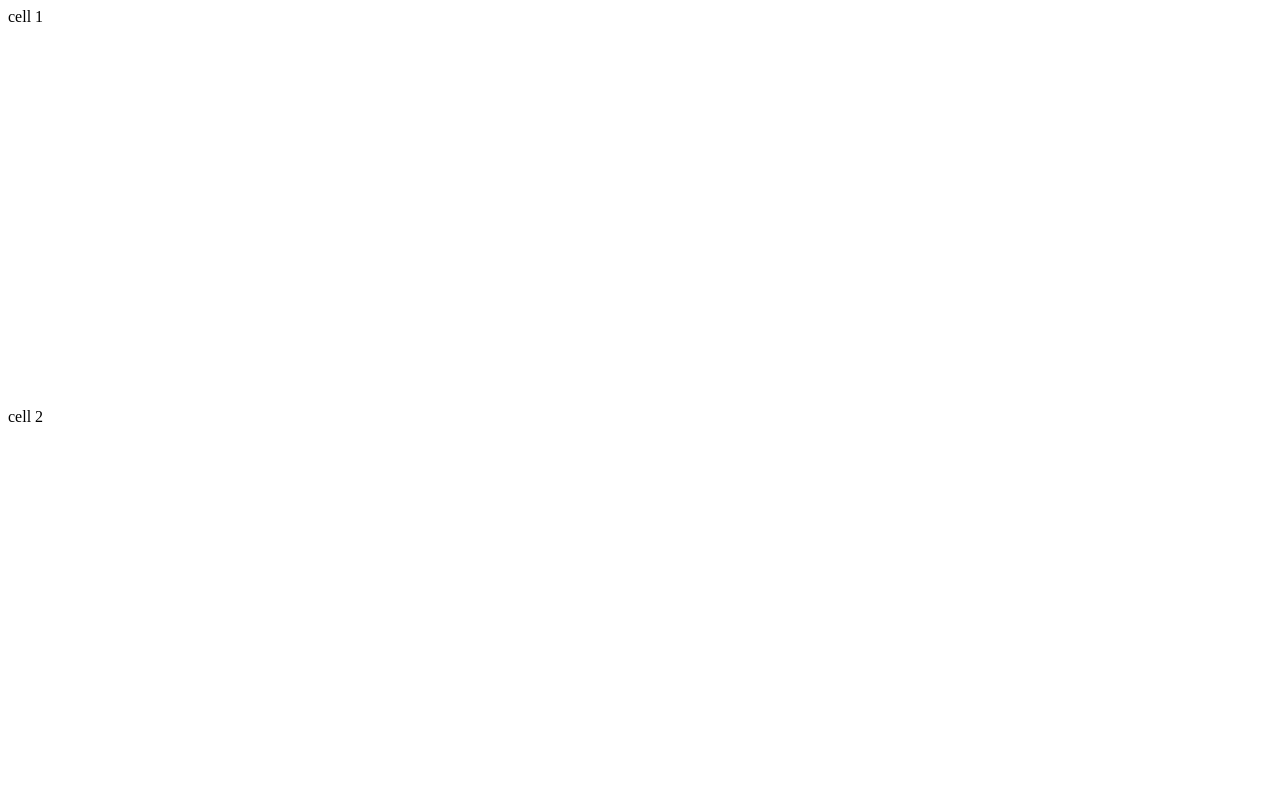
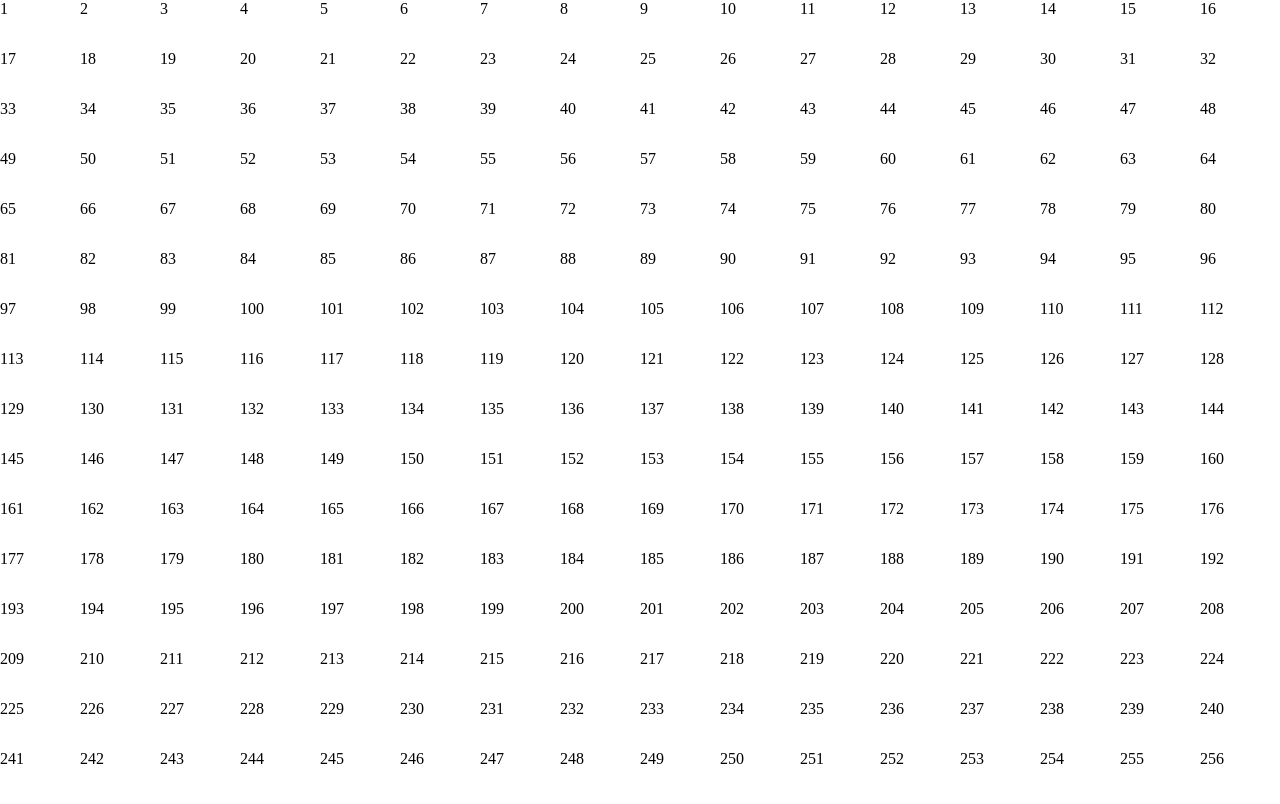
Before and after one commit to k3yg4n/etch-a-sketch, a plain HTML site: page index.html in a window 1280 px wide. Shown: the top 804 px of the page. Drawn offline with Linux system fonts and the light colour scheme.

Commit message:
Generates 16x16 grid.

```diff
--- a/index.html
+++ b/index.html
@@ -9,9 +9,7 @@
 </head>
 
 <body>
-    <div id="gridy">
-
-    </div>
+    <div id="grid"></div>
 </body>
 
 </html>
--- a/javascript.js
+++ b/javascript.js
@@ -1,17 +1,22 @@
+function makeSquareGrid(numRows){
+    // Generate the 16x16 grid
+    cellWidth = 100.0/numRows;
+
+    for(let i = 1; i <= numRows; i++){
+    gridContainer.style.gridTemplateColumns += `${cellWidth}%`;
+    gridContainer.style.gridTemplateRows += `${cellWidth}%`;
+    }
+
+    // Append a div to each cell of the grid
+    for(let i = 1; i <= numRows*numRows; i++){
+        var cell = document.createElement("div");
+        cell.textContent = i;
+        //cell.classList.add("cell");
+        gridContainer.appendChild(cell);
+    }
+}
 
 
 //// MAIN ////
-const gridyContainer = document.querySelector('#gridy');
-gridyContainer.style.height = "100%";
-gridyContainer.style.width = "100%";
-
-for(let i = 1; i <= 16; i++){
-    var cell = document.createElement("div");
-
-    cell.textContent =`cell ${i}`;
-    cell.style.height = "50%";
-    cell.style.width = "50%";
-
-    //cell.classList.add("cell");
-    gridyContainer.appendChild(cell);
-}
+const gridContainer = document.querySelector('#grid');
+makeSquareGrid(16);
--- a/styles.css
+++ b/styles.css
@@ -1,18 +1,19 @@
 body{
     height:100vh;
     width:100vw;
+    margin:0px;
 }
 
 #grid{
     display:grid;
     height:100%;
     width:100%;
-    grid-template-columns: auto auto;
 }
 
 .cell{
-    width:100%;
-    height:25%;
-    box-sizing: border-box ;
-    border-style: solid;
+    width:6.25%;
+    height:6.25%;
+    box-sizing:border-box;
+    /* border: 2px solid black; */
+    background-color:red;
 }
```
